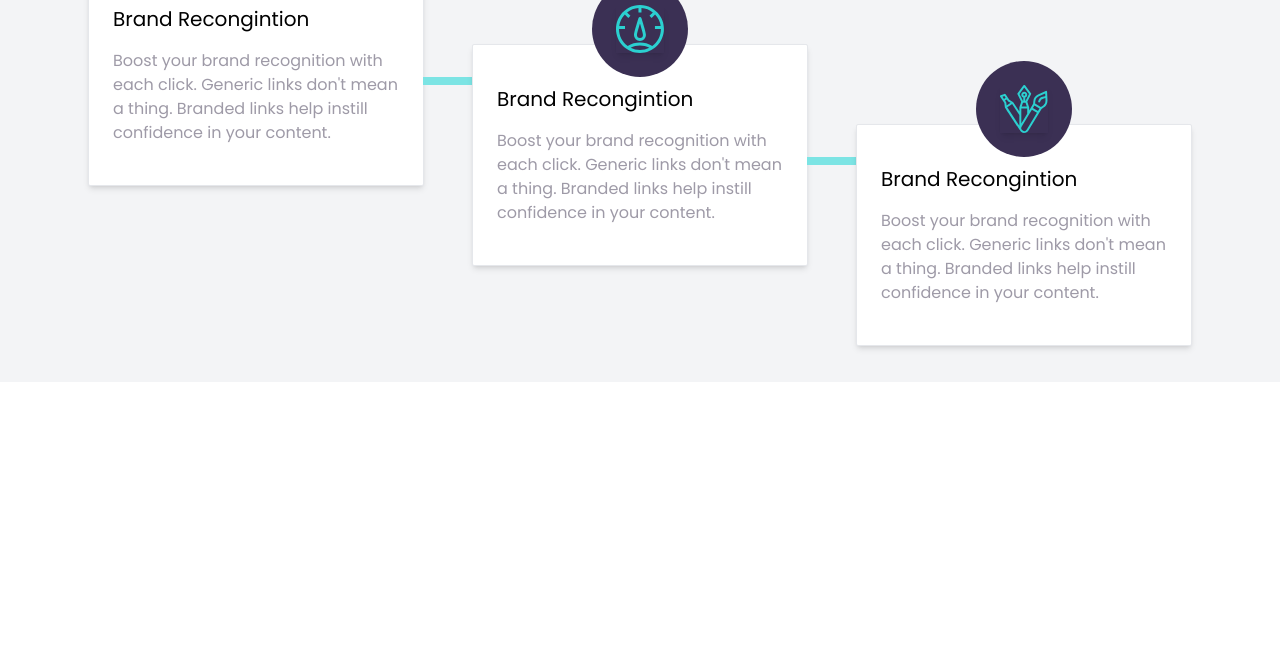
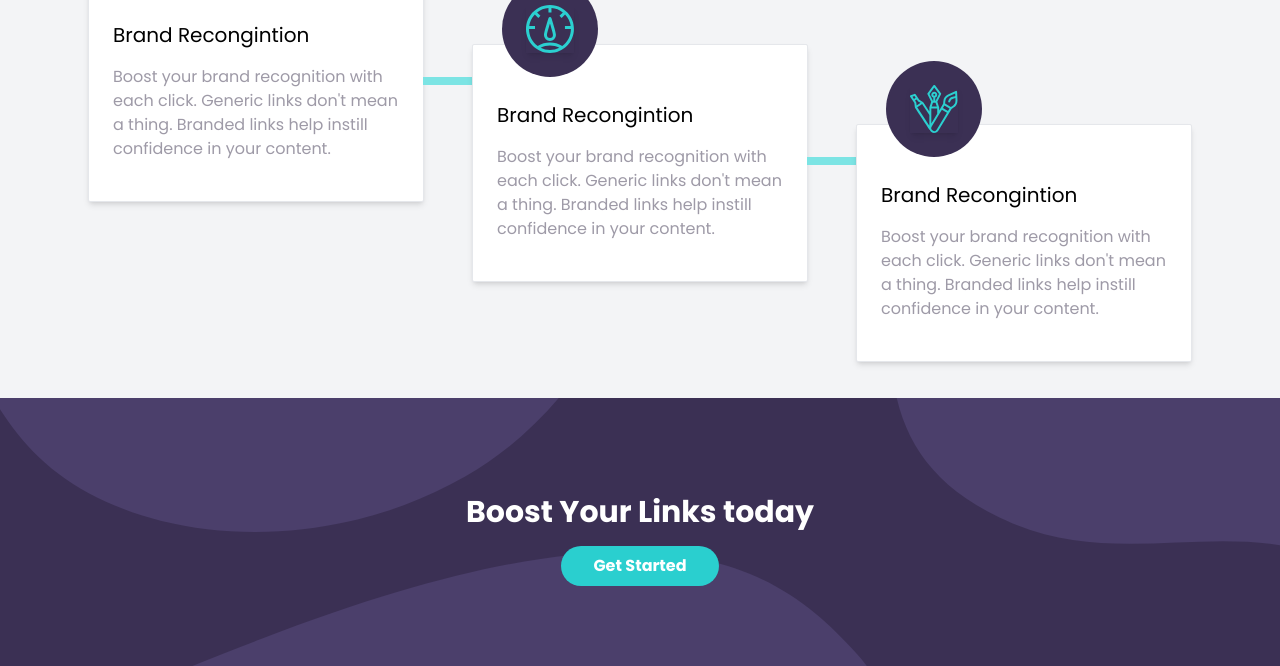
Before and after one commit to AhmaadAlharbi/shortly-with-Tailwind---frontendmentor, a website: page index.html in a window 1280 px wide. Shown: the part 1257-1923 px from the top of the page. Before the commit the page ends 1639 px from the top, so only its background shows below. Drawn offline with Linux system fonts and the light colour scheme.

Commit message:
finish Boost Section

```diff
--- a/index.html
+++ b/index.html
@@ -121,15 +121,15 @@
         <div class="border-[4px] absolute border-pink-300 w-full"></div> -->
 
         <div
-          class="text-center md:text-left card flex flex-col justify-center items-center md:items-start md:space-x-12 md:flex-row py-4"
+          class="text-center md:text-left card flex max-w-7xl flex-col justify-center items-center md:items-start md:space-x-12 md:flex-row py-4"
         >
           <!-- card -->
           <div
-            class="p-6 max-w-sm relative bg-white rounded-sm border border-gray-200 shadow-md"
+            class="p-6 max-w-sm relative grow bg-white rounded-sm border border-gray-200 shadow-md"
           >
             <!-- mb-3 w-24 h-24 rounded-full shadow-lg ||| mb-3 py-6 px-7 -->
             <div
-              class="bg-darkViolet w-fit absolute right-0 left-0 mx-auto -top-16 rounded-full"
+              class="bg-darkViolet w-fit absolute right-0 md:right-[180px] left-0 mx-auto -top-16 rounded-full"
             >
               <img
                 src="images/icon-brand-recognition.svg"
@@ -138,7 +138,7 @@
               />
             </div>
 
-            <h3 class="text-xl my-4">Brand Recongintion</h3>
+            <h3 class="text-xl my-4 mt-8">Brand Recongintion</h3>
             <p class="text-grayishViolet mb-4">
               Boost your brand recognition with each click. Generic links don't
               mean a thing. Branded links help instill confidence in your
@@ -160,7 +160,7 @@
           >
             <!-- mb-3 w-24 h-24 rounded-full shadow-lg ||| mb-3 py-6 px-7 -->
             <div
-              class="bg-darkViolet w-fit absolute right-0 left-0 mx-auto -top-16 rounded-full"
+              class="bg-darkViolet w-fit absolute right-0 left-0 md:right-[180px] mx-auto -top-16 rounded-full"
             >
               <img
                 src="images/icon-detailed-records.svg"
@@ -169,7 +169,7 @@
               />
             </div>
 
-            <h3 class="text-xl my-4">Brand Recongintion</h3>
+            <h3 class="text-xl my-4 mt-8">Brand Recongintion</h3>
             <p class="text-grayishViolet mb-4">
               Boost your brand recognition with each click. Generic links don't
               mean a thing. Branded links help instill confidence in your
@@ -186,7 +186,7 @@
           >
             <!-- mb-3 w-24 h-24 rounded-full shadow-lg ||| mb-3 py-6 px-7 -->
             <div
-              class="bg-darkViolet w-fit absolute right-0 left-0 mx-auto -top-16 rounded-full"
+              class="bg-darkViolet w-fit absolute right-0 md:right-[180px] left-0 mx-auto -top-16 rounded-full"
             >
               <img
                 src="images/icon-fully-customizable.svg"
@@ -195,7 +195,7 @@
               />
             </div>
 
-            <h3 class="text-xl my-4">Brand Recongintion</h3>
+            <h3 class="text-xl my-4 mt-8">Brand Recongintion</h3>
             <p class="text-grayishViolet mb-4">
               Boost your brand recognition with each click. Generic links don't
               mean a thing. Branded links help instill confidence in your
@@ -206,6 +206,17 @@
       </div>
     </section>
 
-    <!-- CARDS -->
+    <section>
+      <div id="boost" class="bg-darkViolet">
+        <div class="flex flex-col py-20 justify-center items-center">
+          <h2 class="text-3xl my-4 text-white font-bold">
+            Boost Your Links today
+          </h2>
+          <button class="bg-cyan font-bold py-2 px-8 text-white rounded-full">
+            Get Started
+          </button>
+        </div>
+      </div>
+    </section>
   </body>
 </html>
--- a/input.css
+++ b/input.css
@@ -2,20 +2,34 @@
 @tailwind components;
 @tailwind utilities;
 
-#cta {
+
+#boost{
   background-image: url('../images/bg-boost-desktop.svg');
   background-repeat: no-repeat;
   background-size: cover;
+
+}
+@media screen and (max-width:640px) {
+  #boost{
+    background-image: url('../images/bg-boost-mobile.svg');
+    background-position: center;
+  }
 }
 
-.ficon:hover {
+/* #cta {
+  background-image: url('../images/bg-boost-desktop.svg');
+  background-repeat: no-repeat;
+  background-size: cover;
+} */
+
+/* .ficon:hover {
   filter: invert(79%) sepia(61%) saturate(464%) hue-rotate(130deg)
     brightness(89%) contrast(85%);
-}
+} */
 
 /* HAMBURGER MENU */
 
-.hamburger {
+/* .hamburger {
   cursor: pointer;
   width: 24px;
   height: 24px;
@@ -60,4 +74,4 @@
 
 .open .hamburger-bottom {
   transform: rotate(-45deg) translateY(6px) translateX(-6px);
-}
+} */
```
Also changed, not shown: css/style.css.
